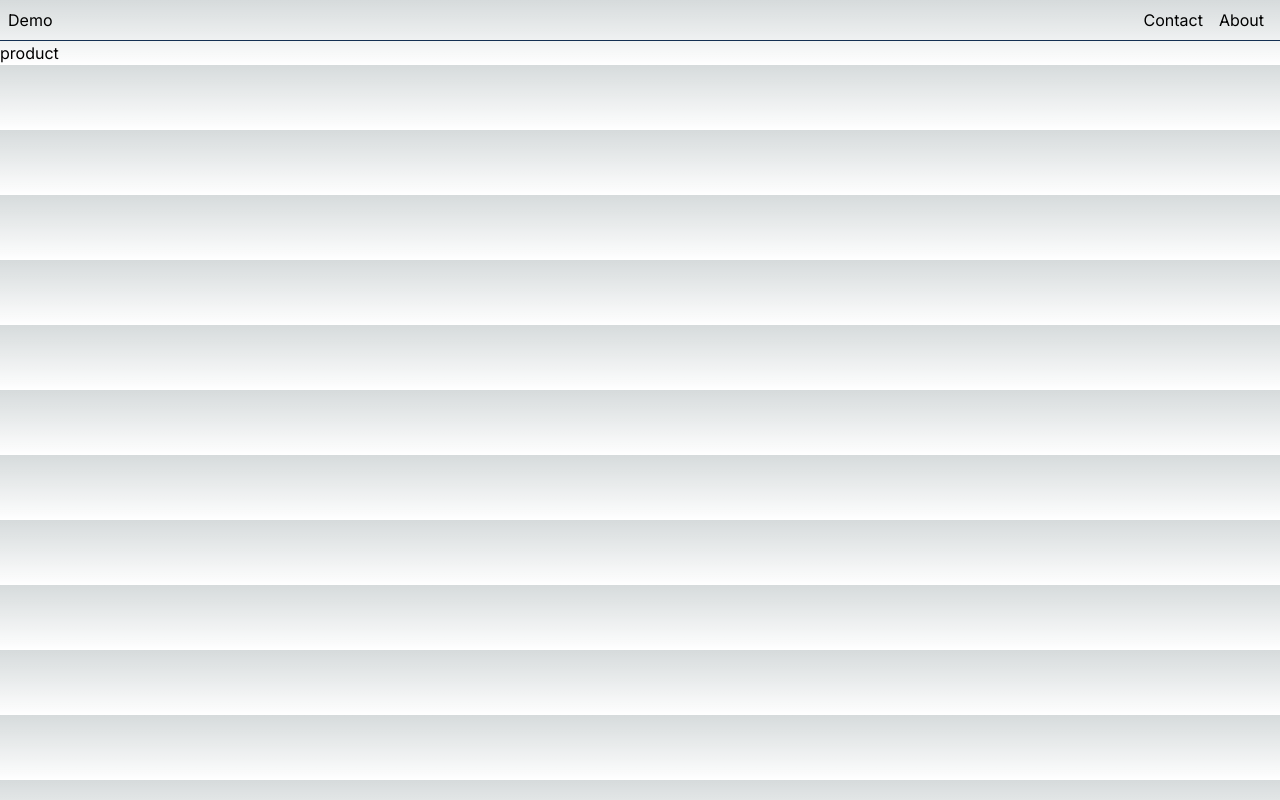
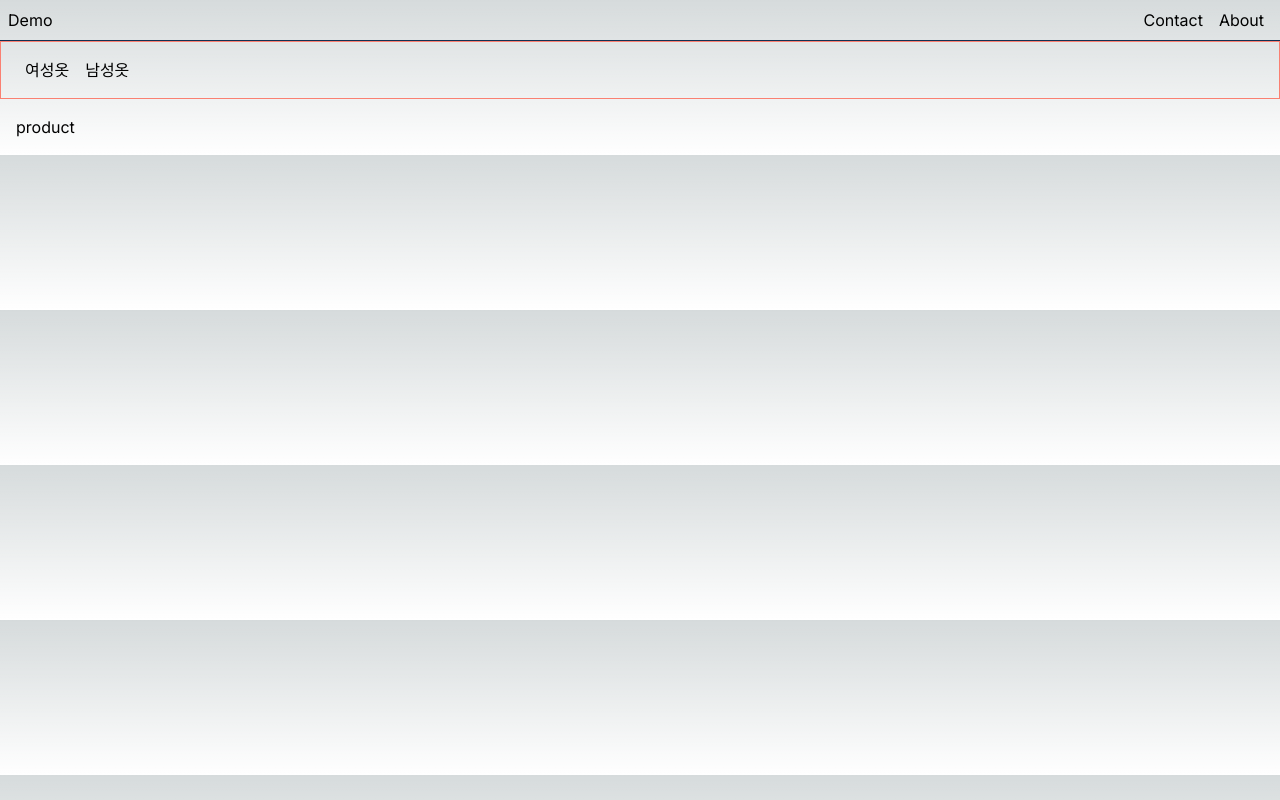
Before and after one commit to jsh0116/next-study, a Next.js app: page /product in a window 1280 px wide. Built offline with nearby package versions, Linux system fonts and the light colour scheme.

Commit message:
[feat] 중첩된 레이아웃 실습
- product 메뉴에 중첩된 레이아웃 적용

```diff
--- /dev/null
+++ b/src/app/product/layout.tsx
@@ -0,0 +1,15 @@
+import React from 'react';
+import styles from './product.module.css';
+const ProductLayout = ({ children }: { children: React.ReactNode }) => {
+  return (
+    <>
+      <nav className={styles.nav}>
+        <a href="">여성옷</a>
+        <a href="">남성옷</a>
+      </nav>
+      <section className={styles.product}>{children}</section>
+    </>
+  );
+};
+
+export default ProductLayout;
--- /dev/null
+++ b/src/app/product/product.module.css
@@ -0,0 +1,13 @@
+.nav {
+  display: flex;
+  padding: 16px;
+  border: 1px solid salmon;
+}
+
+.nav a {
+  padding: 0 8px;
+}
+
+.product {
+  padding: 16px;
+}
```
